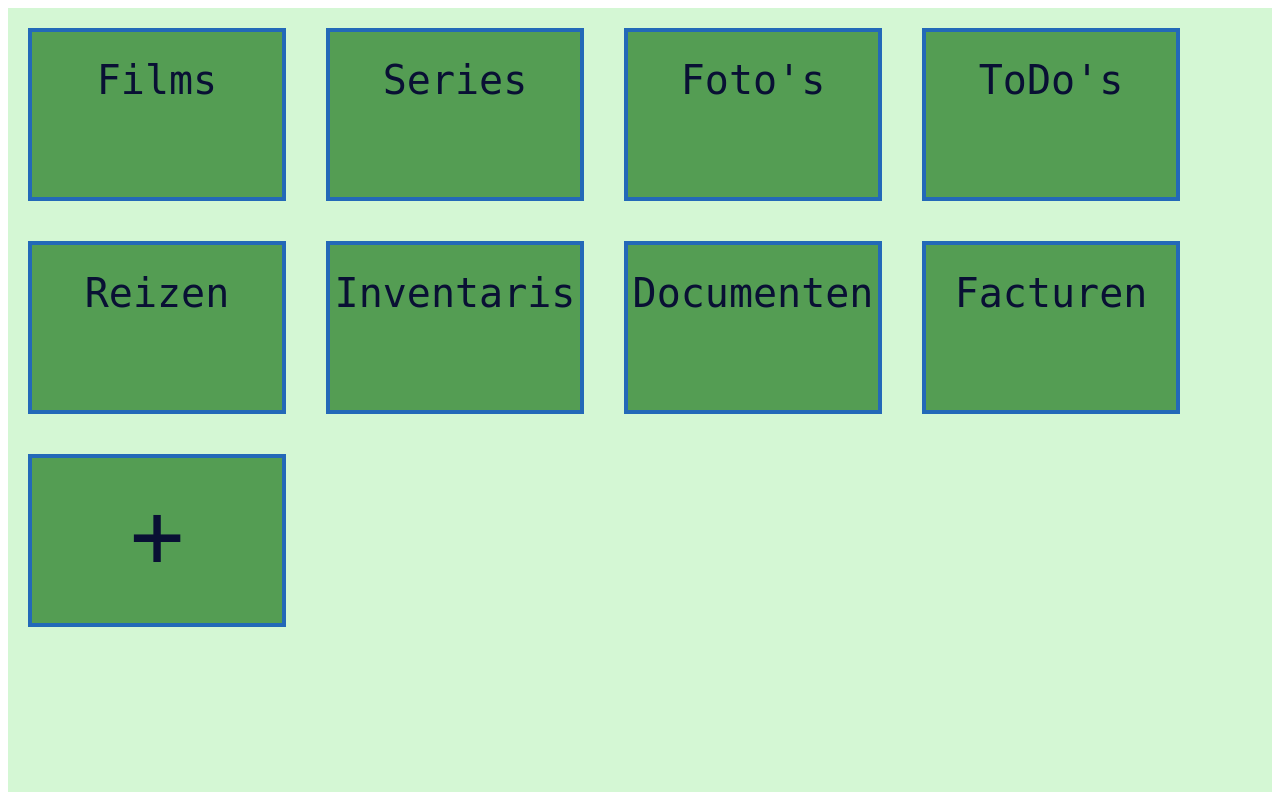
After one commit to aoeIbestaoe/homesite, a PHP site: page /php/content.php in a window 1280 px wide. The commit adds this page. Run offline with PHP 8.4, Linux system fonts and the light colour scheme.

Commit message:
Add dummy page for content

```diff
--- a/css/layout.css
+++ b/css/layout.css
@@ -3,11 +3,13 @@
   justify-content: center;
 }
 .center {
-  background-color: ivory;
+  background-color: #549D53;
   margin: 50px;
   padding: 25px;
-  border: 3px solid darkblue;
+  border:  4px solid #2369B8;
   border-radius: 10px;
+  color: #091034;
+
 }
 
 #home {
@@ -15,3 +17,32 @@
   background-size: 100% 100%;
   background-repeat: no-repeat;
 }
+
+.page {
+  background-color: #D4F7D4;
+  height: 100%;
+  width: 100%;
+}
+
+.item {
+  width: 250px;
+  height: 140px;
+  text-align: center;
+  background-color: #549D53;
+  margin: 20px;
+  border: 4px solid #2369B8;
+  padding: 25px 0 0 0;
+  font-size: 40px;
+  font-family: monospace;
+  float: left;
+  color: #091034;
+}
+
+.item.new {
+  font-size: 90px;
+}
+
+.item:hover {
+  background-color: #2369B8;
+  cursor: pointer;
+}
--- a/index.php
+++ b/index.php
@@ -1,7 +1,7 @@
 <html>
     <head>
         <title>Start</title>
-        <link rel="stylesheet" href="css/layout.css">
+        <link rel="stylesheet" href="../css/layout.css">
     </head>
     <body id="home">
         <div class="container">
--- /dev/null
+++ b/php/content.php
@@ -0,0 +1,21 @@
+<html>
+<head>
+  <title>Content</title>
+  <link rel="stylesheet" href="css/layout.css">
+</head>
+<body>
+<div class="page">
+  <div class="content">
+    <div class="item">Films</div>
+    <div class="item">Series</div>
+    <div class="item">Foto's</div>
+    <div class="item">ToDo's</div>
+    <div class="item">Reizen</div>
+    <div class="item">Inventaris</div>
+    <div class="item">Documenten</div>
+    <div class="item">Facturen</div>
+    <div class="item new">+</div>
+  </div>
+</div>
+</body>
+</html>
--- a/php/login.php
+++ b/php/login.php
@@ -34,7 +34,7 @@ if ($result === FALSE) {
 } else if ($num_rows != 1) {
     echo "Unknown user";
 } else if (password_verify($pwd, $pwd_to_check)) {
-    echo "Login succesfull!";
+    <?php include 'content.php'?>
 } else {
     echo "Wrong password";
 }
```
